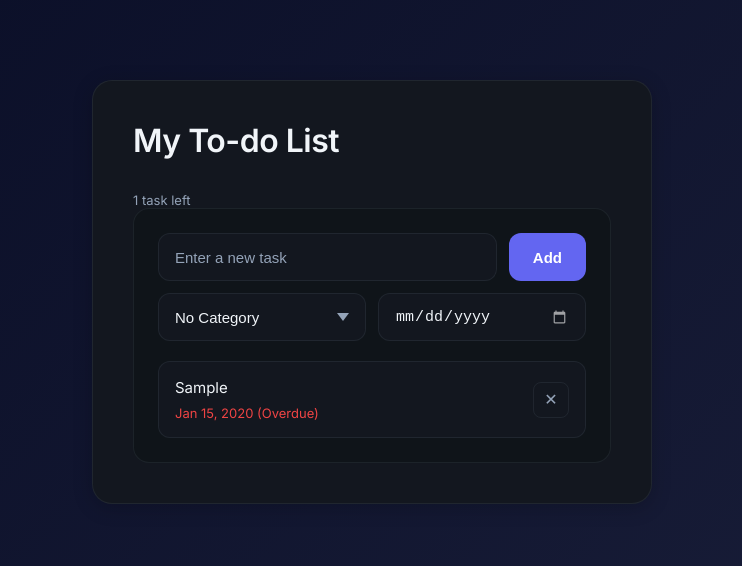
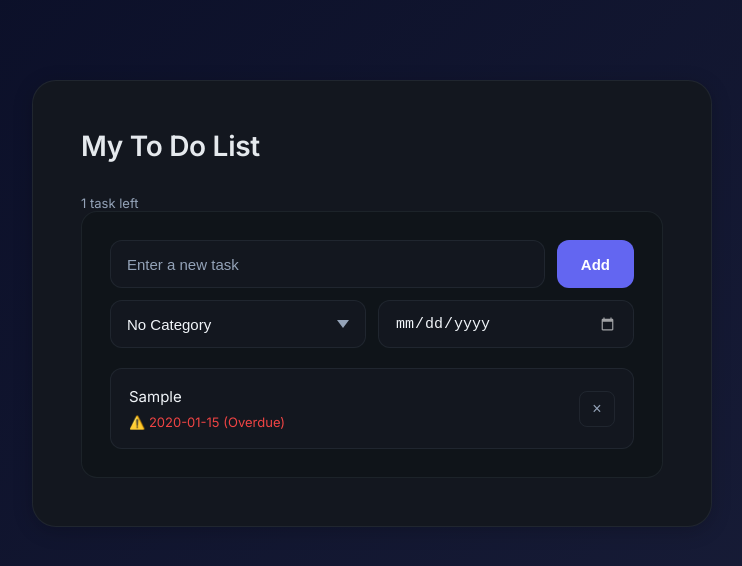
Before and after one commit to mustafyu/to-do-list, a website: page index.html in a window 1280 px wide. Both pictures are taken after typing "Sample", "2020-01-15" into the empty fields and a click on the button "Add". Shown: the whole page, without its empty margins (268-1010 px from the left). Drawn offline with Linux system fonts and the light colour scheme.

Commit message:
changed whole js and added new feature localstorage etc

```diff
--- a/Style.css
+++ b/Style.css
@@ -39,10 +39,10 @@ body {
 }
 
 .app {
-    width: 560px;
+    width: 680px;
     background: var(--card);
-    border-radius: 20px;
-    padding: 40px;
+    border-radius: 24px;
+    padding: 48px;
     border: 1px solid var(--border);
     box-shadow: var(--shadow);
 }
@@ -55,10 +55,12 @@ body {
 }
 
 h1 {
-    font-size: 32px;
-    font-weight: 700;
-    letter-spacing: -0.5px;
+    font-size: 28px;
+    font-weight: 600;
+    letter-spacing: -0.3px;
     margin: 0;
+    color: var(--text);
+    opacity: 0.95;
 }
 
 /* ========== Card ========== */
@@ -67,7 +69,7 @@ h1 {
     border: 1px solid var(--border);
     box-shadow: none;
     border-radius: 16px;
-    padding: 24px;
+    padding: 28px;
 }
 
 /* ========== Inputs ========== */
@@ -166,7 +168,7 @@ h1 {
     display: flex;
     align-items: center;
     justify-content: space-between;
-    padding: 16px;
+    padding: 18px;
     border-radius: 12px;
     background: var(--card);
     border: 1px solid var(--border);
--- a/index.html
+++ b/index.html
@@ -13,7 +13,7 @@
 <div class="frame">
 <main class="app">
     <header class="app__header">
-        <h1>My To-do List</h1>
+        <h1>My To Do List</h1>
         <!-- <button id="themeToggle" class="icon-btn" aria-label="Toggle theme"></button> -->
     </header>
 
--- a/script.js
+++ b/script.js
@@ -1,115 +1,198 @@
-// function to recalc and show "X tasks left"
-function updateCount() {
-    const all = document.querySelectorAll("#taskList li");      // all tasks
-    const done = document.querySelectorAll("#taskList li.done"); // completed ones
-    const remaining = all.length - done.length;                  // total - done
-    // update the <p id="count">
-    document.getElementById("count").textContent =
-        `${remaining} task${remaining === 1 ? "" : "s"} left`;
+// Task array to hold all tasks
+let tasks = [];
+
+// Load tasks from localStorage on page load
+document.addEventListener('DOMContentLoaded', () => {
+    loadTasksFromStorage();
+    renderTasks();
+    updateCount();
+});
+
+// Add a new task
+function addTask() {
+    const taskInput = document.getElementById('taskInput');
+    const categorySelect = document.getElementById('categorySelect');
+    const dueDateInput = document.getElementById('dueDateInput');
+
+    const text = taskInput.value.trim();
+
+    if (text === '') {
+        alert('Please enter a task');
+        return;
+    }
+
+    const task = {
+        id: Date.now(), // Unique ID
+        text: text,
+        completed: false,
+        category: categorySelect.value,
+        dueDate: dueDateInput.value
+    };
+
+    tasks.push(task);
+    saveTasksToStorage(); // Save to localStorage
+    renderTasks();
+    updateCount();
+
+    // Clear inputs
+    taskInput.value = '';
+    categorySelect.value = '';
+    dueDateInput.value = '';
 }
 
-// main add function
-function addTask() {
-    const input = document.getElementById("taskInput");
-    const categorySelect = document.getElementById("categorySelect");
-    const dueDateInput = document.getElementById("dueDateInput");
-    const text = input.value.trim();
-    const category = categorySelect.value;
-    const dueDate = dueDateInput.value;
-    if (!text) return; // ignore empty input
+// Toggle task completion
+function toggleTask(id) {
+    const task = tasks.find(t => t.id === id);
+    if (task) {
+        task.completed = !task.completed;
+        saveTasksToStorage(); // Save to localStorage
+        renderTasks();
+        updateCount();
+    }
+}
 
-    // create a new <li>
-    const li = document.createElement("li");
-
-    // Task content container
-    const taskContent = document.createElement("div");
-    taskContent.className = "task-content";
-
-    //  span for text
-    const span = document.createElement("span");
-    span.className = "task";
-    span.textContent = text;
-
-
-    // category badge (if category exists)
-    if (category) {
-        const badge = document.createElement("span");
-        badge.className = `category-badge category-${category}`;
-        badge.textContent = category;
-        span.appendChild(badge);
-    }
-
-    taskContent.appendChild(span);
-
-    // Due date display
-    if (dueDate) {
-        const dateDisplay = document.createElement("div");
-        dateDisplay.className = "due-date";
-
-        const today = new Date();
-        today.setHours(0, 0, 0, 0);
-        const taskDate = new Date(dueDate + 'T00:00:00');
-
-        const diffTime = taskDate - today;
-        const diffDays = Math.ceil(diffTime / (1000 * 60 * 60 * 24));
-
-        let dateText = new Date(dueDate).toLocaleDateString('en-US', {
-            month: 'short',
-            day: 'numeric',
-            year: 'numeric'
-        });
-
-        if (diffDays < 0) {
-            dateDisplay.classList.add("overdue");
-            dateText = ` ${dateText} (Overdue)`;
-        } else if (diffDays === 0) {
-            dateDisplay.classList.add("today");
-            dateText = ` Today`;
-        } else if (diffDays === 1) {
-            dateDisplay.classList.add("soon");
-            dateText = ` Tomorrow`;
-        } else if (diffDays <= 7) {
-            dateDisplay.classList.add("soon");
-            dateText = ` ${dateText} (${diffDays} days)`;
-        } else {
-            dateText = ` ${dateText}`;
-        }
-
-        dateDisplay.textContent = dateText;
-        taskContent.appendChild(dateDisplay);
-    }
-
-    //  delete button
-    const del = document.createElement("button");
-    del.className = "delete-btn";
-    del.textContent = "✕";
-
-    // when clicking the li → mark done/undone
-    li.addEventListener("click", () => {
-        li.classList.toggle("done");
-        updateCount(); // refresh counter
-    });
-
-    // when clicking delete button → remove and update count
-    del.addEventListener("click", (e) => {
-        e.stopPropagation(); // avoid toggling .done
-        li.remove();         // remove the task
-        updateCount();       // refresh counter
-    });
-
-    // put text and delete button into li
-    li.append(taskContent, del);
-    // add li into the ul
-    document.getElementById("taskList").appendChild(li);
-
-    // clear the input and reset category
-    input.value = "";
-    categorySelect.value = "";
-    dueDateInput.value = "";
-
-    // refresh counter
+// Delete a task
+function deleteTask(id) {
+    tasks = tasks.filter(t => t.id !== id);
+    saveTasksToStorage(); // Save to localStorage
+    renderTasks();
     updateCount();
 }
 
-// run once on page load so it shows 0
-window.addEventListener("DOMContentLoaded", updateCount);
+// Clear all completed tasks
+function clearCompleted() {
+    const completedCount = tasks.filter(t => t.completed).length;
+
+    if (completedCount === 0) {
+        alert('No completed tasks to clear');
+        return;
+    }
+
+    if (confirm(`Delete ${completedCount} completed task(s)?`)) {
+        tasks = tasks.filter(t => !t.completed);
+        saveTasksToStorage(); // Save to localStorage
+        renderTasks();
+        updateCount();
+    }
+}
+
+// Filter tasks by category
+let currentFilter = 'all';
+
+function filterTasks(filter) {
+    currentFilter = filter;
+
+    // Update active button state
+    document.querySelectorAll('.filter-btn').forEach(btn => {
+        btn.classList.remove('active');
+    });
+    document.querySelector(`[data-filter="${filter}"]`)?.classList.add('active');
+
+    renderTasks();
+}
+
+// Get filtered tasks
+function getFilteredTasks() {
+    if (currentFilter === 'all') {
+        return tasks;
+    }
+    return tasks.filter(t => t.category === currentFilter);
+}
+
+// Render tasks to the DOM
+function renderTasks() {
+    const taskList = document.getElementById('taskList');
+    const filteredTasks = getFilteredTasks();
+
+    taskList.innerHTML = '';
+
+    if (filteredTasks.length === 0) {
+        const emptyMessage = currentFilter === 'all'
+            ? 'No tasks yet. Add one above!'
+            : `No ${currentFilter} tasks`;
+        taskList.innerHTML = `<li class="empty-state">${emptyMessage}</li>`;
+        return;
+    }
+
+    filteredTasks.forEach(task => {
+        const li = document.createElement('li');
+        li.className = task.completed ? 'done' : '';
+        li.onclick = () => toggleTask(task.id);
+
+        const taskContent = document.createElement('div');
+        taskContent.className = 'task-content';
+
+        const taskTextSpan = document.createElement('span');
+        taskTextSpan.className = 'task';
+        taskTextSpan.textContent = task.text;
+
+        // Add category badge
+        if (task.category) {
+            const categoryBadge = document.createElement('span');
+            categoryBadge.className = `category-badge category-${task.category}`;
+            categoryBadge.textContent = task.category;
+            taskTextSpan.appendChild(categoryBadge);
+        }
+
+        taskContent.appendChild(taskTextSpan);
+
+        // Add due date
+        if (task.dueDate) {
+            const dueDateSpan = document.createElement('span');
+            dueDateSpan.className = 'due-date';
+
+            const dueDate = new Date(task.dueDate);
+            const today = new Date();
+            today.setHours(0, 0, 0, 0);
+
+            const diffTime = dueDate - today;
+            const diffDays = Math.ceil(diffTime / (1000 * 60 * 60 * 24));
+
+            if (diffDays < 0) {
+                dueDateSpan.classList.add('overdue');
+                dueDateSpan.innerHTML = `⚠️ ${task.dueDate} (Overdue)`;
+            } else if (diffDays === 0) {
+                dueDateSpan.classList.add('today');
+                dueDateSpan.innerHTML = `📅 ${task.dueDate} (Today)`;
+            } else if (diffDays <= 5) {
+                dueDateSpan.classList.add('soon');
+                dueDateSpan.innerHTML = `📅 ${task.dueDate} (${diffDays} days)`;
+            } else {
+                dueDateSpan.innerHTML = `📅 ${task.dueDate}`;
+            }
+
+            taskContent.appendChild(dueDateSpan);
+        }
+
+        const deleteBtn = document.createElement('button');
+        deleteBtn.className = 'delete-btn';
+        deleteBtn.textContent = '×';
+        deleteBtn.onclick = (e) => {
+            e.stopPropagation();
+            deleteTask(task.id);
+        };
+
+        li.appendChild(taskContent);
+        li.appendChild(deleteBtn);
+        taskList.appendChild(li);
+    });
+}
+
+// Update task count
+function updateCount() {
+    const count = tasks.filter(t => !t.completed).length;
+    document.getElementById('count').textContent = `${count} task${count !== 1 ? 's' : ''} left`;
+}
+
+// ========== LocalStorage Functions ==========
+
+function saveTasksToStorage() {
+    localStorage.setItem('todoTasks', JSON.stringify(tasks));
+}
+
+function loadTasksFromStorage() {
+    const savedTasks = localStorage.getItem('todoTasks');
+    if (savedTasks) {
+        tasks = JSON.parse(savedTasks);
+    }
+}
```
